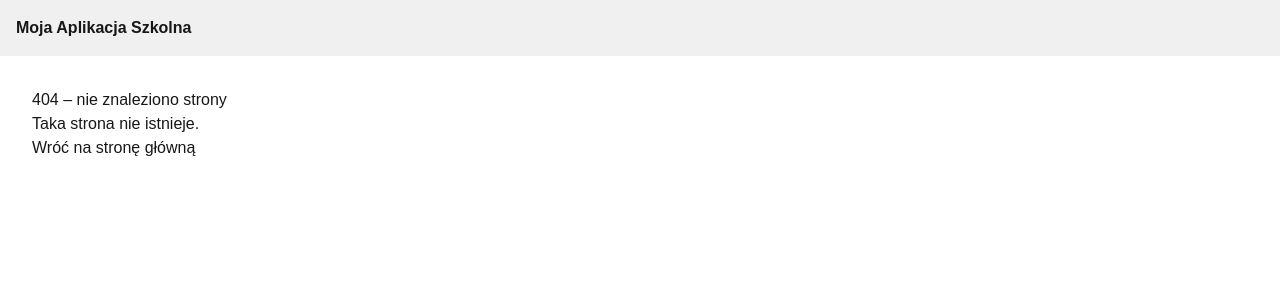
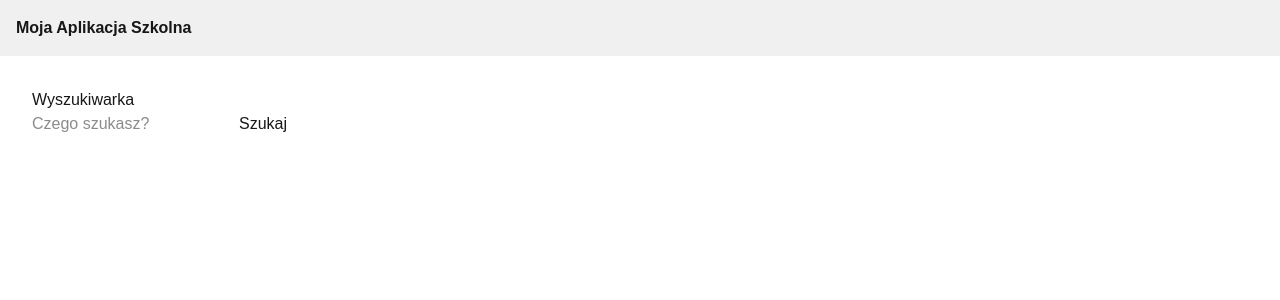
Before and after one commit to Aregda2143/next-2026-27-4C1-AH, a Next.js app: page /szukaj in a window 1280 px wide. Before the commit this address had no page. Shown: the top 300 px of the page. Built offline with nearby package versions, Linux system fonts and the light colour scheme.

Commit message:
formularz z metodą get

```diff
--- /dev/null
+++ b/src/app/szukaj/page.js
@@ -0,0 +1,15 @@
+export default async function SzukajPage({ searchParams }) {
+  // w Next.js 15+ `searchParams` to Promise
+  const { q: query = '' } = await searchParams;
+
+  return (
+    <main style={{ padding: '2rem' }}>
+      <h1>Wyszukiwarka</h1>
+      <form action="/szukaj" method="get">
+        <input name="q" type="text" defaultValue={query} placeholder="Czego szukasz?" />
+        <button type="submit">Szukaj</button>
+      </form>
+      {query && <p>Wyniki dla frazy: <strong>{query}</strong></p>}
+    </main>
+  );
+}
```
